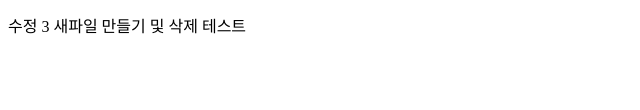
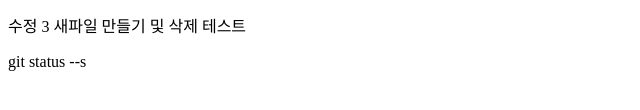
Before and after one commit to develckm/bigData6GitStudy, a plain HTML site: page index.html in a window 1280 px wide. Shown: the part 156-266 px from the top of the page, 0-640 px from the left. Drawn offline with Linux system fonts and the light colour scheme.

Commit message:
status short test

```diff
--- a/index.html
+++ b/index.html
@@ -9,5 +9,7 @@
     <p>수정했습니다!! (new file,modified,)</p>
     <p>git diff 로 수정된 내역 확인</p>
     <p>수정 3 새파일 만들기 및 삭제 테스트</p>
+    <p>git status --s</p>
+
 </body>
 </html>
```
